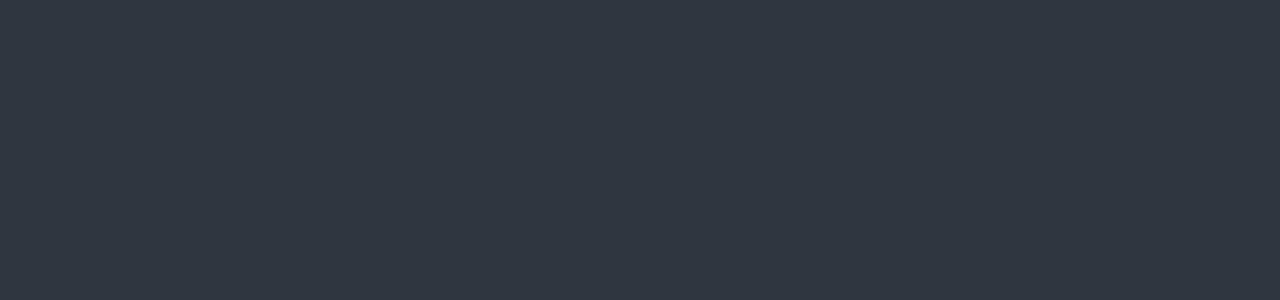
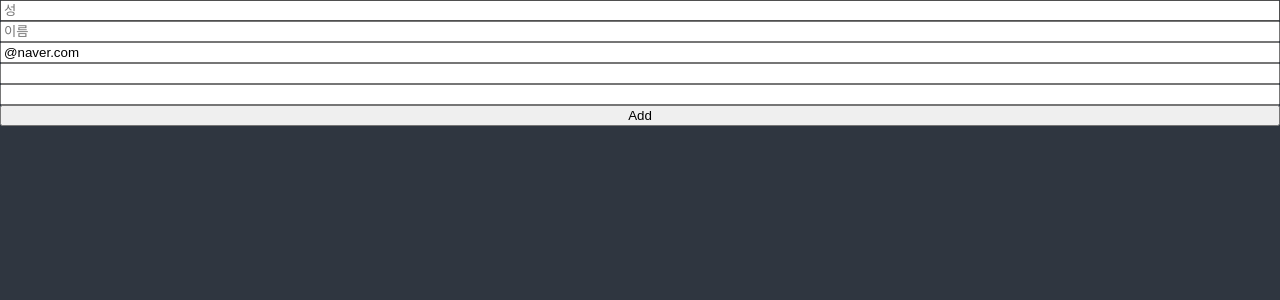
Before and after one commit to Kyedonghwan/TodoList, a React (Create React App) app: page / in a window 1280 px wide. Shown: the top 300 px of the page. Built offline with nearby package versions, Linux system fonts and the light colour scheme.

Commit message:
20220625

```diff
--- a/src/App.tsx
+++ b/src/App.tsx
@@ -1,4 +1,5 @@
 import { createGlobalStyle } from "styled-components";
+import ToDoList from "./ToDoList";
 
 const GlobalStyle = createGlobalStyle`
 @import url('https://fonts.googleapis.com/css2?family=Source+Sans+Pro:wght@300;400&display=swap');
@@ -70,6 +71,7 @@ function App() {
   return (
     <>
       <GlobalStyle />
+      <ToDoList />
     </>
   )
 }
--- a/src/ToDoList.tsx
+++ b/src/ToDoList.tsx
@@ -1,18 +1,46 @@
-import React, { useState } from "react";
 import {useForm} from "react-hook-form";
 
+interface IForm {
+    email: string,
+    firstName: string,
+    lastName: string,
+    userName: string,
+    password: string,
+    password1: string,
+    extraError?: string
+}
+
 function ToDoList() {
-    const { register, watch, handleSubmit } = useForm();
+    const { register, watch, handleSubmit, formState:{errors}, setError } = useForm<IForm>({defaultValues: {email:"@naver.com"}});
 
-    const onValid = (data:any) => {
-        console.log(data);
+    const onValid = (data: IForm) => {
+        if(data.password !== data.password1 ){
+            setError("password1", {message: "Password are not the same"}, {shouldFocus: true});
+        }
+        // setError("extraError", {message: "server offline"});
     }
 
     return (
         <div>
-            <form onSubmit={handleSubmit(onValid)}>
-                <input {...register("toDo"), {required: true, minLength: 30}} placeholder="write a to do" />
+            <form onSubmit={handleSubmit(onValid)} style={{display: "flex", flexDirection: "column"}}>
+                <input {...register("firstName", {required: true, minLength: 30})} placeholder="성" />
+                <input {...register("lastName", {required: true, minLength: 30, validate: {
+                    noNick: (current) => current.includes("nico")?"no nico": true ,
+                    noDon: (current) => current.includes("dong")?"no dong": true
+                }
+            })} placeholder="이름" />
+                <span>{errors?.firstName?.message}</span>
+                <input {...register("email", {required: true, pattern: {
+                    value: /^[A-Za-z0-9._%+-]+@naver\.com$/,
+                    message: "Only naver.com emails allowed"
+                }})} />
+                <span>{errors?.email?.message}</span>
+                <input {...register("password", {required: "password required!", minLength: 10})} />
+                <span>{errors?.password?.message}</span>
+                <input {...register("password1", {required: "password required!", minLength: 10})} />
+                <span>{errors?.password1?.message}</span>
                 <button>Add</button>
+                <span>{errors?.extraError?.message}</span>
             </form>
         </div>
     )
--- a/src/index.tsx
+++ b/src/index.tsx
@@ -1,10 +1,9 @@
 import React from 'react';
 import ReactDOM from 'react-dom/client';
-import { QueryClient } from 'react-query';
-import { RecoilRoot, useRecoilValue } from 'recoil';
+import { RecoilRoot } from 'recoil';
 import { ThemeProvider } from 'styled-components';
 import App from './App';
-import { darkTheme, lightTheme } from './theme';
+import { darkTheme } from './theme';
 
 const root = ReactDOM.createRoot(
   document.getElementById('root') as HTMLElement
```
Also changed, not shown: src/Router.tsx (deleted, +0 -14 lines).
